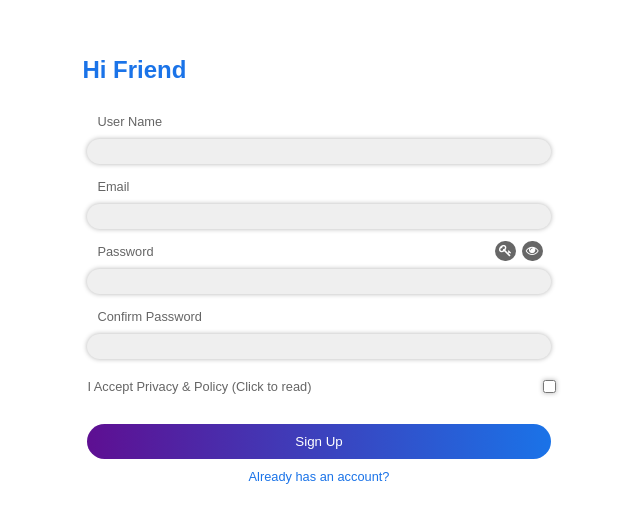
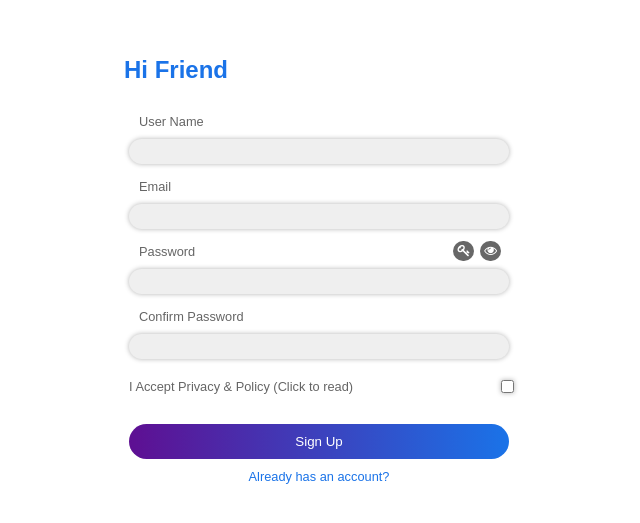
Before and after one commit to mohammad-zolghadr/LoginFormValidation, a React (Create React App) app: page /signup in a window 1280 px wide. Shown: the part 123-646 px from the top of the page, without its empty margins (321-961 px from the left). Built offline with nearby package versions, Linux system fonts and the light colour scheme.

Commit message:
Title Change

```diff
--- a/src/components/LoginComp/Login.js
+++ b/src/components/LoginComp/Login.js
@@ -31,6 +31,7 @@ const Login = () => {
   });
 
   useEffect(() => {
+    document.title = 'Login';
     setError(CheckValidation(data, 'login'));
   }, [data, showError, visiblilityPassword]);
 
--- a/src/components/LoginComp/Signup.js
+++ b/src/components/LoginComp/Signup.js
@@ -35,6 +35,7 @@ const Signup = () => {
   });
 
   useEffect(() => {
+    document.title = 'Sign Up';
     setError(CheckValidation(data, 'signup'));
   }, [data, showError, visiblilityPassword]);
 
--- a/src/index.css
+++ b/src/index.css
@@ -23,8 +23,13 @@ html{
     margin: auto;
   }
 }
+@media(min-width:768px){
+  main{
+    max-width: 65%;
+  }
+}
 @media(min-width:992px){
   main{
-    max-width: 60%;
+    max-width: 50%;
   }
 }
```
